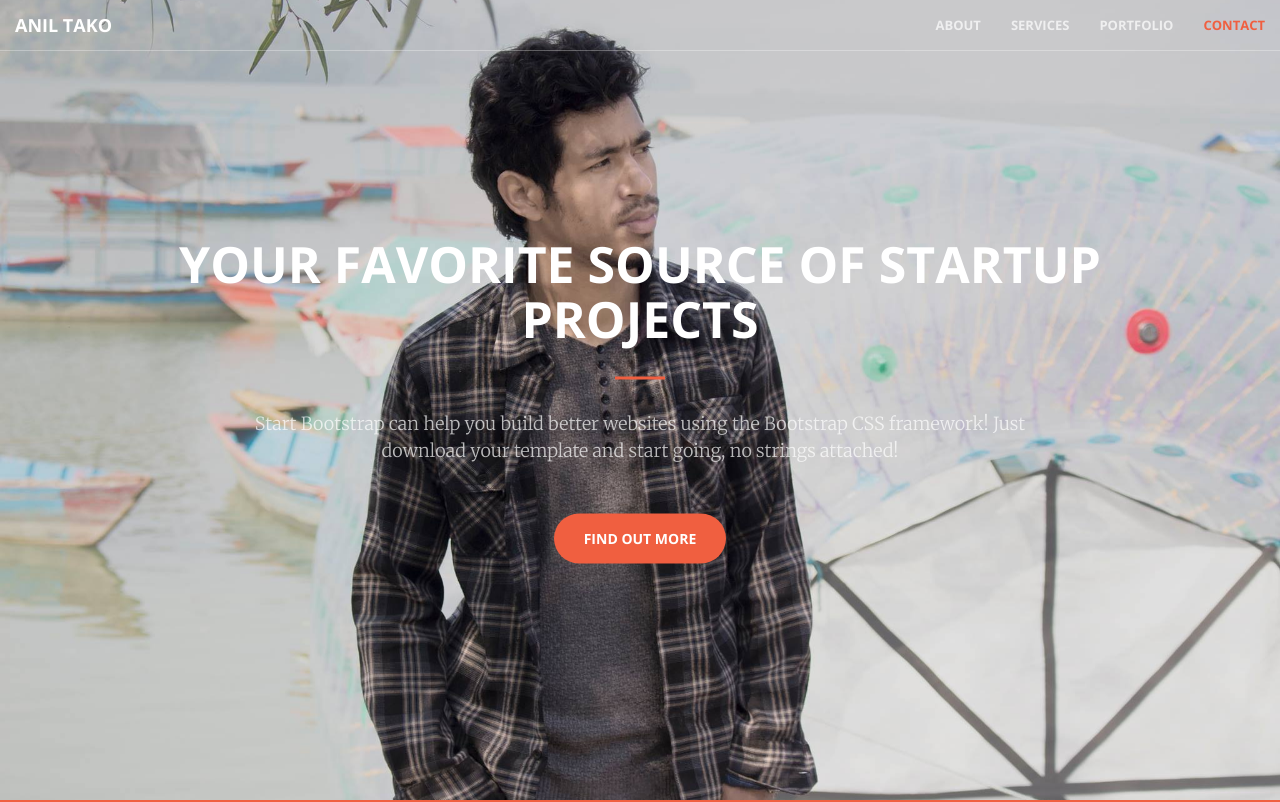
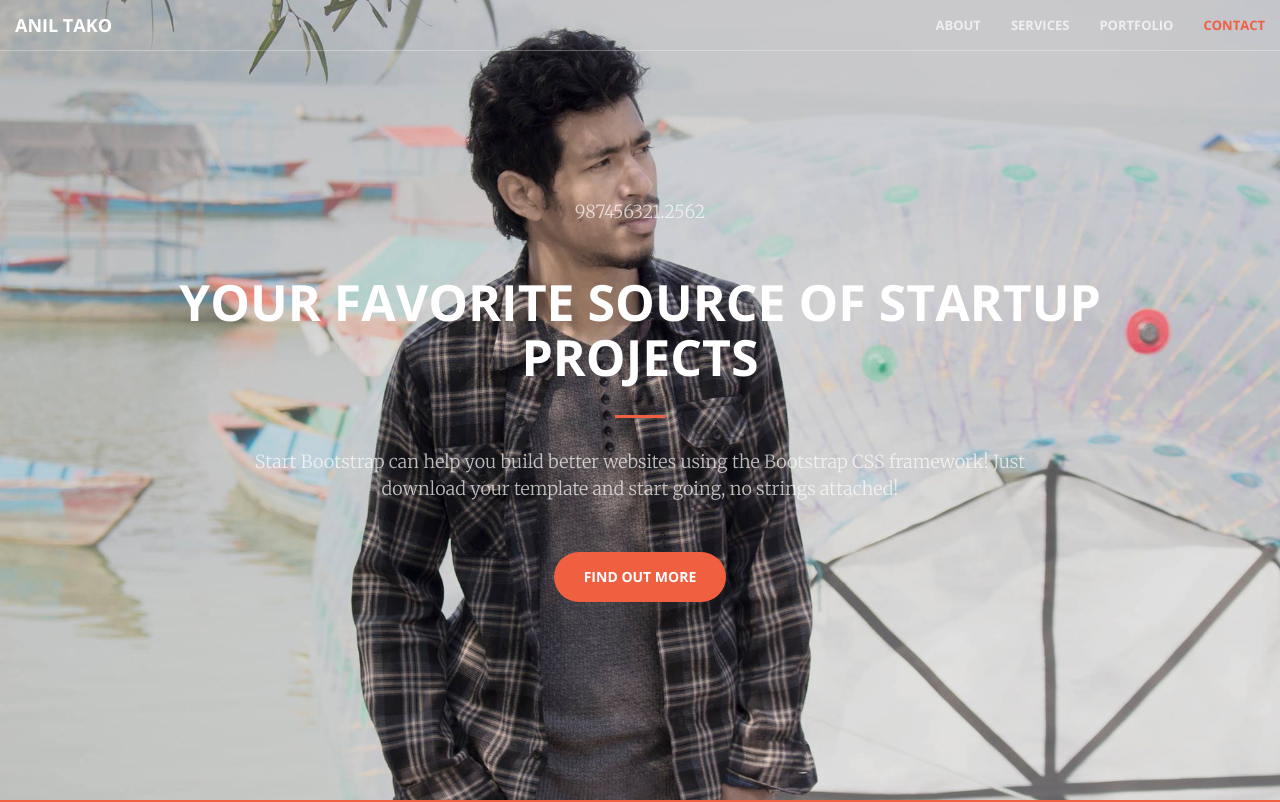
Before and after one commit to aniltako/aniltako.github.io, a website: page index.html in a window 1280 px wide. Shown: the top 802 px of the page. Drawn offline with nearby package versions, Linux system fonts and the light colour scheme.

Commit message:
Update index.html

```diff
--- a/index.html
+++ b/index.html
@@ -71,6 +71,7 @@
     <header>
         <div class="header-content">
             <div class="header-content-inner">
+                <p><span>987456321.2562</span></p>
                 <h1 id="homeHeading">Your Favorite Source of Startup Projects</h1>
                 <hr>
                 <p>Start Bootstrap can help you build better websites using the Bootstrap CSS framework! Just download your template and start going, no strings attached!</p>
```
